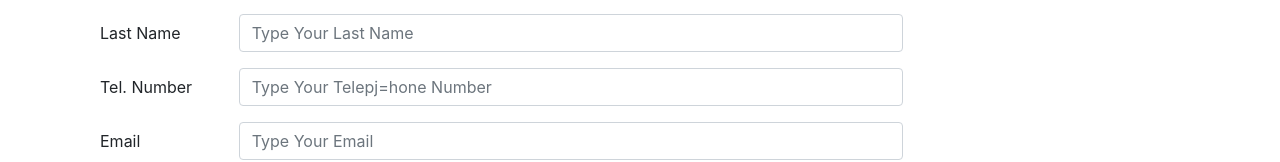
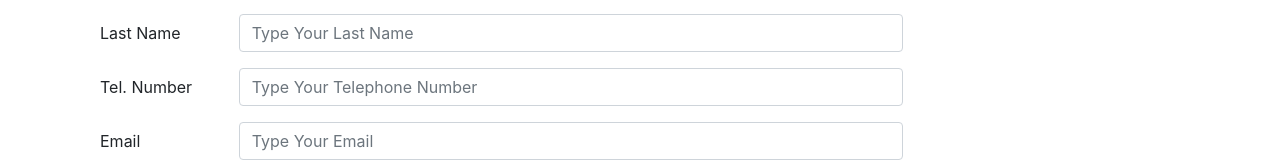
Before and after one commit to yossef-khaled/Menu-App, a React (Create React App) app: page /contactus in a window 1280 px wide. Shown: the part 1045-1207 px from the top of the page. Built offline with nearby package versions, Linux system fonts and the light colour scheme.

Commit message:
Typo. error.

```diff
--- a/src/Components/ContactUsComponent.jsx
+++ b/src/Components/ContactUsComponent.jsx
@@ -136,7 +136,7 @@ class ContactUs extends Component {
                                 <Input type="text"
                                        id="telNum"
                                        name="telNum"
-                                       placeholder="Type Your Telepj=hone Number"
+                                       placeholder="Type Your Telephone Number"
                                        value={this.state.telNum}
                                        onChange={this.handleInputChange}
                                        />
```
